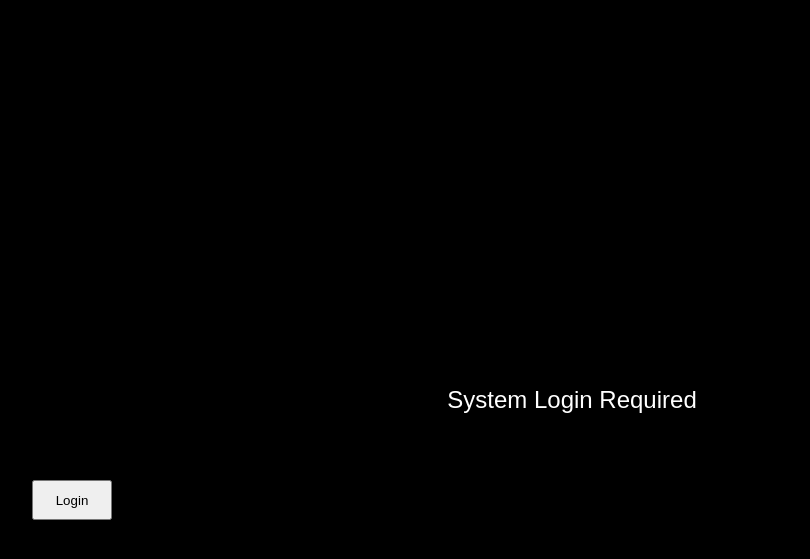
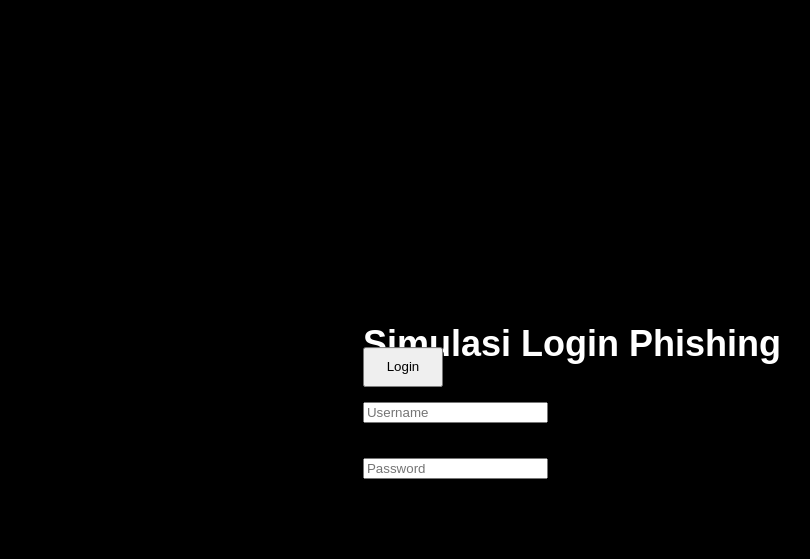
Before and after one commit to apujiono/ant-man-security, a Flask app: template templates/login.html in a window 1280 px wide. Shown: the top 559 px of the page, without its empty margins (68-878 px from the left). Run offline with Flask 2, Linux system fonts and the light colour scheme; the template is opened without the code that fills it, so the values that code supplies are empty.

Commit message:
Update login.html

```diff
--- a/templates/login.html
+++ b/templates/login.html
@@ -1,12 +1,39 @@
 <!DOCTYPE html>
 <html>
 <head>
-    <title>System Login</title>
+    <title>Ant-Man Phishing Simulation</title>
     <link rel="stylesheet" href="/static/css/style.css">
 </head>
 <body>
-    <div id="login">System Login Required</div>
-    <button onclick="sendAction('login')">Login</button>
-    <script src="/static/js/game.js"></script>
+    <div id="login">
+        <h2>Simulasi Login Phishing</h2>
+        <form id="loginForm">
+            <input type="text" id="username" placeholder="Username" required><br><br>
+            <input type="password" id="password" placeholder="Password" required><br><br>
+            <button type="submit">Login</button>
+        </form>
+    </div>
+    <script>
+        document.getElementById("loginForm").addEventListener("submit", function(e) {
+            e.preventDefault();
+            fetch("/action", {
+                method: "POST",
+                headers: { "Content-Type": "application/json" },
+                body: JSON.stringify({ action: "login" })
+            })
+            .then(response => response.json())
+            .then(data => {
+                if (data.status === "success") {
+                    window.location.href = "/";
+                } else {
+                    alert("Login gagal! Ini simulasi phishing.");
+                }
+            })
+            .catch(err => {
+                console.error("Error login:", err);
+                alert("Error saat login. Cek konsol browser.");
+            });
+        });
+    </script>
 </body>
 </html>
```
